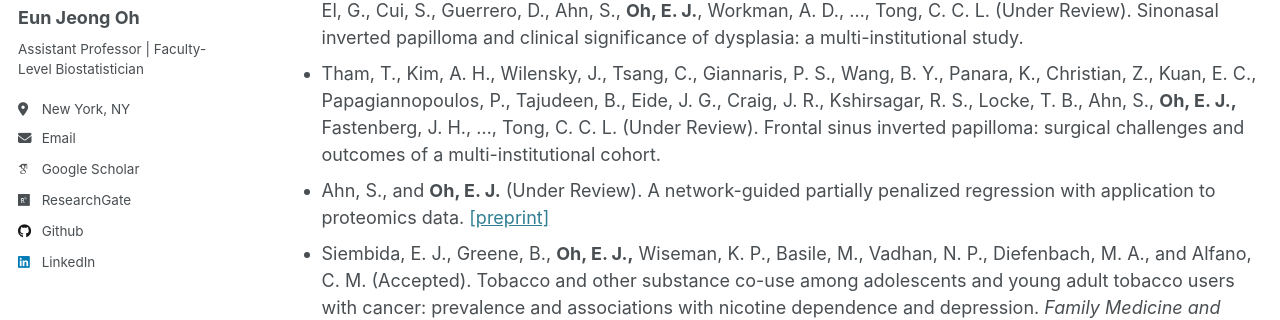
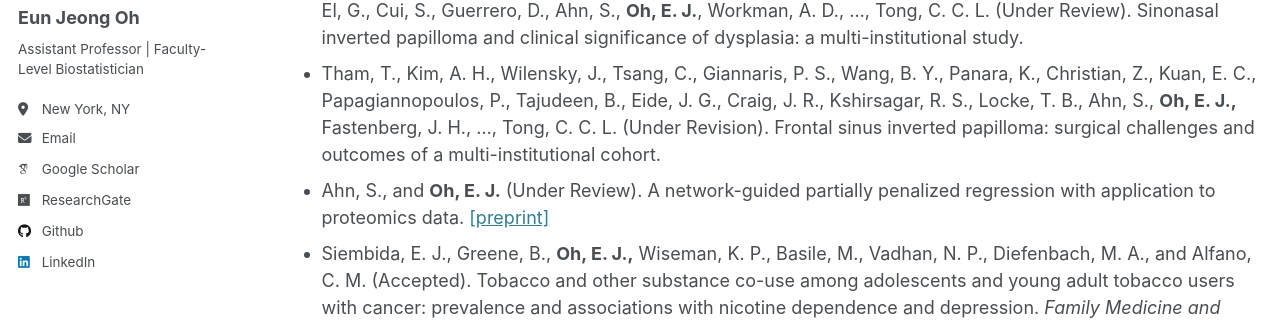
Before and after one commit to oheunj/oheunj.github.io, a Jekyll site: the page built from _pages/publications.md, in a window 1280 px wide and 900 px high. Shown: the part 284-604 px from the top of the window. Built offline with Jekyll 4.4.1, drawn with Linux system fonts in a browser that asks for light colours; some web fonts are replaced.

Commit message:
Update publications.md

```diff
--- a/_pages/publications.md
+++ b/_pages/publications.md
@@ -13,7 +13,7 @@
 
 ### Peer-Reviewed Journal Articles
 * Kim, A. H., Tham, T., Giannaris, P. S., Kokabee, M., Kuan, E. C., Papagiannopoulos, P., Tajudeen, B., Eide, J. G., Craig, J. R., Kshirsagar, R. S., Christian, Z., Locke, T. B., Fastenberg, J. H., Chaskes, M. B., Pollack, A. Z., Har-El, G., Cui, S., Guerrero, D., Ahn, S., __Oh, E. J.__, Workman, A. D., ..., Tong, C. C. L. (Under Review). Sinonasal inverted papilloma and clinical significance of dysplasia: a multi-institutional study.
-* Tham, T., Kim, A. H., Wilensky, J., Tsang, C., Giannaris, P. S., Wang, B. Y., Panara, K., Christian, Z., Kuan, E. C., Papagiannopoulos, P., Tajudeen, B., Eide, J. G., Craig, J. R., Kshirsagar, R. S., Locke, T. B., Ahn, S., __Oh, E. J.,__ Fastenberg, J. H., ..., Tong, C. C. L. (Under Review). Frontal sinus inverted papilloma: surgical challenges and outcomes of a multi-institutional cohort.
+* Tham, T., Kim, A. H., Wilensky, J., Tsang, C., Giannaris, P. S., Wang, B. Y., Panara, K., Christian, Z., Kuan, E. C., Papagiannopoulos, P., Tajudeen, B., Eide, J. G., Craig, J. R., Kshirsagar, R. S., Locke, T. B., Ahn, S., __Oh, E. J.,__ Fastenberg, J. H., ..., Tong, C. C. L. (Under Revision). Frontal sinus inverted papilloma: surgical challenges and outcomes of a multi-institutional cohort.
 * Ahn, S., and __Oh, E. J.__ (Under Review). A network-guided partially penalized regression with application to proteomics data. [[preprint]](https://arxiv.org/pdf/2505.22986)
 * Siembida, E. J., Greene, B., __Oh, E. J.,__ Wiseman, K. P., Basile, M., Vadhan, N. P., Diefenbach, M. A., and Alfano, C. M. (Accepted). Tobacco and other substance co-use among adolescents and young adult tobacco users with cancer: prevalence and associations with nicotine dependence and depression. _Family Medicine and Community Health_.
 * __Oh, E. J.,__ Ahn, S., Tham, T., and Qian, M. (2025). Leveraging two-phase data for improved prediction of survival outcomes with application to nasopharyngeal cancer. _Biometrics_, 81(2), ujaf080. [[link]](https://academic.oup.com/biometrics/article/doi/10.1093/biomtc/ujaf080/8174609?utm_source=authortollfreelink&utm_campaign=biometrics&utm_medium=email&guestAccessKey=3eeab5b5-3196-45c2-a2dc-26cd057f53c8) [[pdf]](https://oheunj.github.io/files/ujaf080.pdf) [[supp]](https://oheunj.github.io/files/BIOM_SuppMaterials_TwoPhaseSurv.pdf)
```
